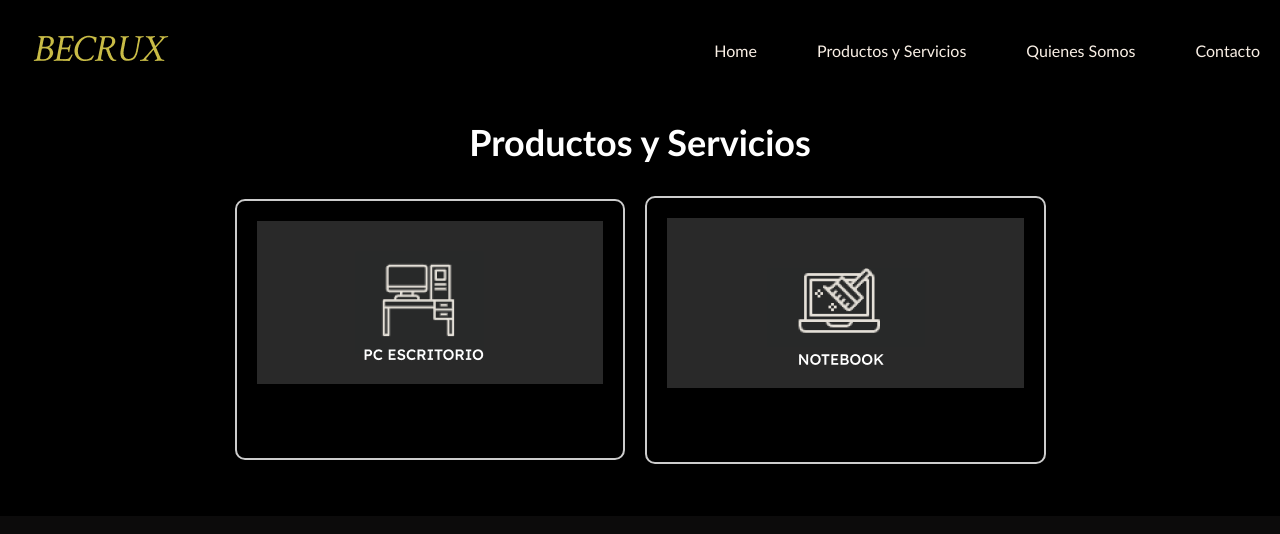
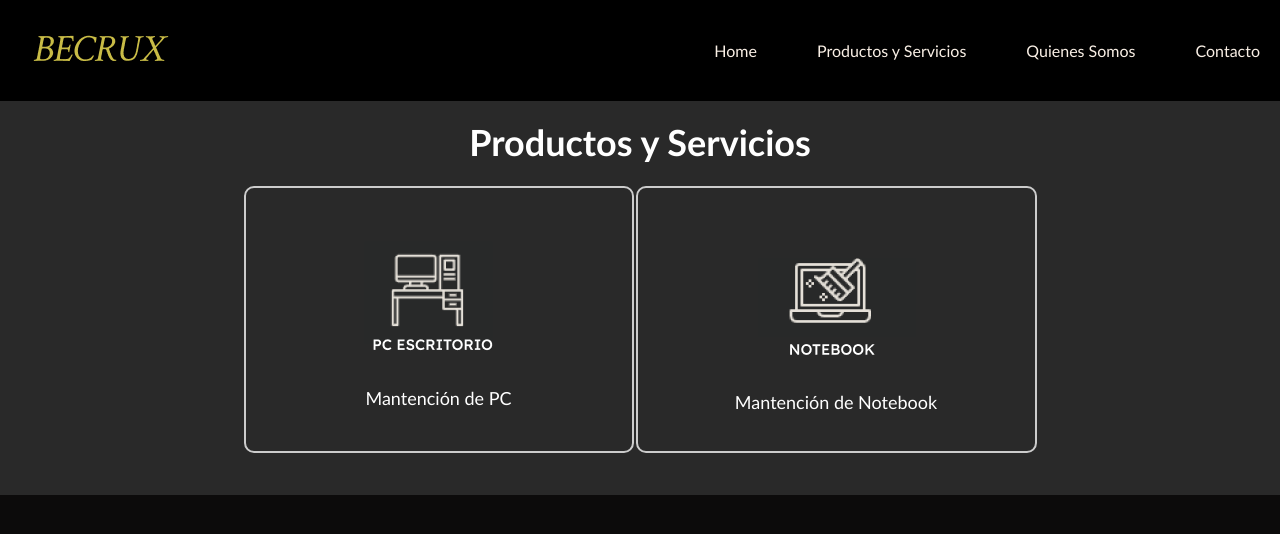
Before and after one commit to patitojavi/prodesweb, a PHP site: page /html/productos-servicios.html in a window 1280 px wide. Shown: the top 534 px of the page. Run offline with PHP 8.4, Linux system fonts and the light colour scheme.

Commit message:
update 2 productos y servicios

```diff
--- a/css/productos-servicios.css
+++ b/css/productos-servicios.css
@@ -1,26 +1,38 @@
+
 #productos-servicios {
-    text-align: center; /* Centrar el contenido de la sección horizontalmente */
+    text-align: center;
     padding: 40px;
-    background-color: #000000; /* Fondo gris claro */
+    background-color: #292929;
 }
 
 #productos-servicios h1 {
     font-size: 36px;
-    color: #ffffff; /* Color del título */
+    color: #ffffff;
     margin-bottom: 20px;
 }
 
-/* Centrar la tabla */
 table {
-    margin: 0 auto; /* Centrar horizontalmente la tabla */
+    margin: 0 auto;
 }
 
 .categoria {
-    text-align: center; /* Centrar el contenido de las celdas horizontalmente */
     border: 2px solid #ccc;
     border-radius: 10px;
     padding: 20px;
-    transition: transform 0.3s ease; /* Efecto de transformación al pasar el mouse */
-    display: inline-block; /* Asegura que las categorías estén en línea */
-    margin: 10px; /* Agrega un poco de margen entre las categorías */
+    transition: transform 0.3s ease;
 }
+
+.categoria:hover {
+    transform: scale(1.1);
+    cursor: pointer; }
+
+.categoria img {
+    height: auto;
+    border-radius: 10px;
+}
+
+.categoria p {
+    font-size: 18px;
+    color: #ffffff;
+    margin-top: 10px;
+}
```
